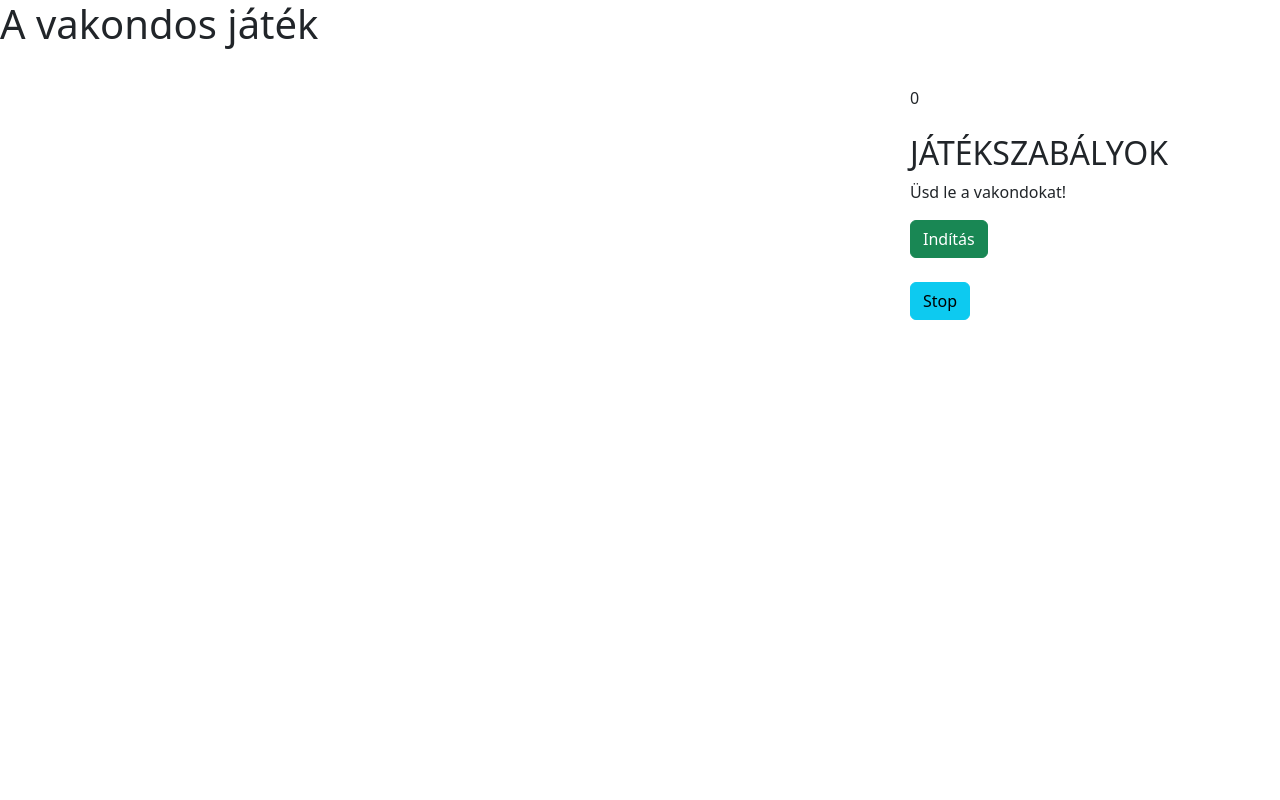
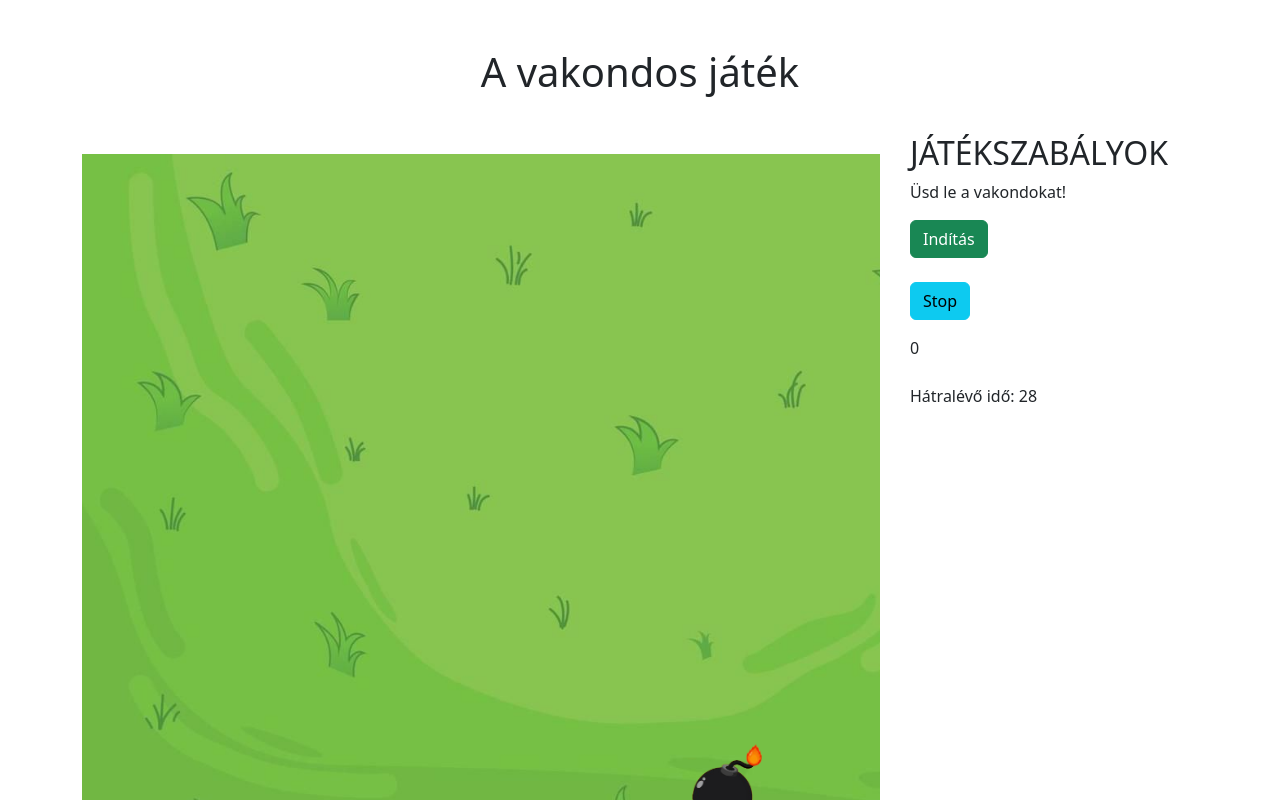
Before and after one commit to Armi3210/oraiMunka, a plain HTML site: page index.html in a window 1280 px wide. Both pictures are taken after a click on the button "Indítás". Shown: the top 800 px of the page. Drawn offline with Linux system fonts and the light colour scheme.

Commit message:
Végleges, működő verzió

```diff
--- a/css/style.css
+++ b/css/style.css
@@ -1,4 +1,6 @@
-
+html{
+    cursor: url(../img/hammer.ico), default;
+}
 
 section{
     width: 80%;
--- a/index.html
+++ b/index.html
@@ -9,7 +9,7 @@
 </head>
 <body>
     <header>
-        <h1>A vakondos játék</h1>
+        <h1 class="text-center mt-5">A vakondos játék</h1>
     </header>
     <main>
         <div class="container d-flex">
@@ -17,16 +17,22 @@
 
             </section>
             <aside>
-                <div class="pont mb-4">Pont: <span class="pont">0</span></div>
                 <h2>JÁTÉKSZABÁLYOK</h2>
                 <p>Üsd le a vakondokat!</p>
                 <p>
                     <button type="button" class="btn btn-success start mb-4">Indítás</button><br>
                     <button type="button" class="btn btn-info stop">Stop</button>
                 </p>
+                <div class="pont mb-4">Pont: <span class="pont">0</span></div>
+                <div><p>Hátralévő idő: <span class="sec">30</span></p></div>
             </aside>
         </div>
     </main>
+    <footer>
+        <p class="text-center pt-5">
+            Minden jog fenntartva!
+        </p>
+    </footer>
     <script src="js/bootstrap.bundle.min.js"></script>
     <script src="js/Element.js"></script>
     <script src="js/script.js"></script>
--- a/js/Element.js
+++ b/js/Element.js
@@ -6,12 +6,12 @@ class Mole{
     #element;
     #interval;
 
-    constructor(x,y,container){
+    constructor(x,y,container, interval){
         this.setX(x);
         this.setY(y);
         this.setContainer(container);
         this.cElement();
-
+        this.setInterval(interval)
     }
 
     setX(x) {
@@ -26,28 +26,33 @@ class Mole{
         this.#container = document.querySelector(container);
     }
 
+    setInterval(interval){
+        this.#interval = interval;
+    }
+
     cElement(){
         this.#element = document.createElement("div");
         this.#element.style.left = this.#x + "px";
         this.#element.style.top = this.#y + "px";
-
+        var timeleft = 1000;
         const r = Math.random()*10;
 
-        if (r>8){
-            this.#isMole = 2;
-        }
-        else{
-            this.#isMole = parseInt(Math.random()*2)
-        }
 
-        if (this.#isMole === 0){
+        this.#isMole = parseInt(Math.random()*10)
+
+
+        if (this.#isMole < 8){
+            this.#element.classList.add("mole")
+        } else {
             this.#element.classList.add("bomb")
-        } else if (this.#isMole === 1){
-            this.#element.classList.add("mole")
         }
 
         this.#container.appendChild(this.#element);
         this.#element.addEventListener('click', () => this.collect());
+
+        setTimeout(() => {
+            this.#element.remove();
+        }, timeleft)
     }
 
     remove(){
@@ -56,6 +61,9 @@ class Mole{
 
     collect(){
         this.remove();
-        updateScore((this.#isMole==1)?1:-1)
+        updateScore((this.#isMole<8)?1:-5)
     }
+
+
+
 }
--- a/js/script.js
+++ b/js/script.js
@@ -2,9 +2,8 @@ var score = 0;
 var scoreSpan = document.querySelector(".pont")
 var gameArea = document.querySelector("section")
 var gameInterval = null;
-
-
-var spawnrate = 100
+var timeLeft = 30;
+var spawnrate = 1000
 
 function updateScore(s){
     score+=s;
@@ -14,15 +13,27 @@ function updateScore(s){
 
 document.querySelector(".start").addEventListener("click", () =>{
     score = 0;
-
     updateScore(0);
     if (!gameInterval){
         gameInterval = setInterval(()=>{
-            var x = Math.random()* (gameArea.offsetWidth - 50);
-            var y = Math.random()* (gameArea.offsetHeight - 50);
-            var mole = new Mole(x, y, "section");
+            var x = Math.random()* (gameArea.offsetWidth - 85);
+            var y = Math.random()* (gameArea.offsetHeight - 85);
+            new Mole(x, y, "section", 1000);
         }, spawnrate)
     }
+})
+
+document.querySelector(".start").addEventListener("click", () =>{
+    timeLeft = 30;
+    var timeInterval = setInterval(() => {
+        timeLeft--;
+        updateClock(timeLeft);
+        if (timeLeft == 0){
+            stop();
+            alert("Lejárt az idő! Pont:"+score)
+            clearInterval(timeInterval);
+        }
+    }, 1000);
 })
 
 document.querySelector(".stop").addEventListener("click", () => {
@@ -35,3 +46,7 @@ function stop() {
     document.querySelectorAll(".mole").forEach(mole => mole.remove());
     document.querySelectorAll(".bomb").forEach(bomb => bomb.remove());
 };
+
+function updateClock(time){
+    document.querySelector(".sec").innerHTML = time;
+}
```
Also changed, not shown: img/bomba.png (added), img/goofyBg.jpg (added), img/hammer.ico (added), img/ralmole.png (added).
